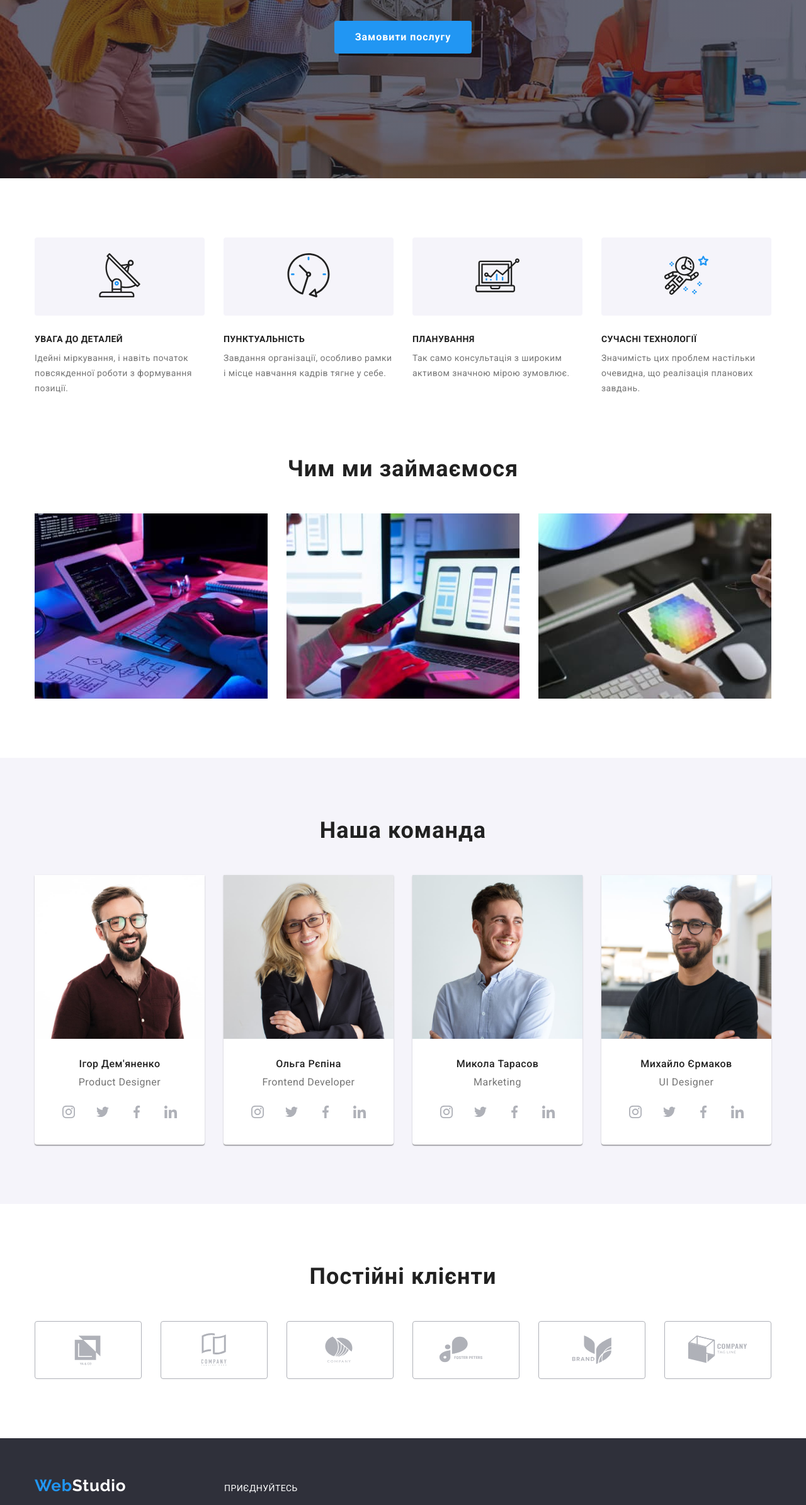
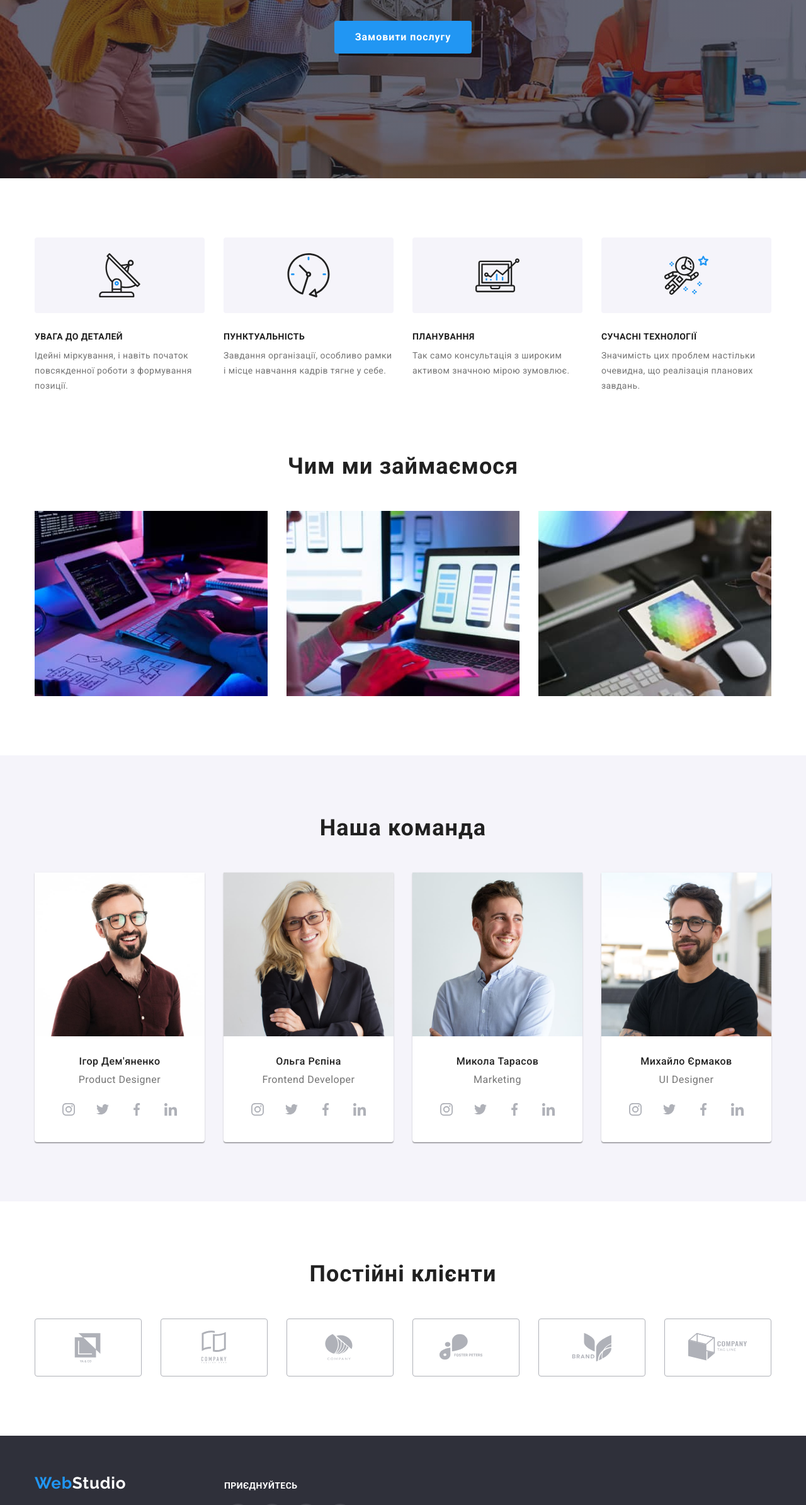
Before and after one commit to myhappyday/goit-markup-hw-04, a plain HTML site: page index.html in a window 1280 px wide. Shown: the part 398-2787 px from the top of the page at 63% size. Drawn offline with nearby package versions, Linux system fonts and the light colour scheme.

Commit message:
Задає шлях до іконок в Header

```diff
--- a/index.html
+++ b/index.html
@@ -41,7 +41,7 @@
           <li class="header-contacts-item">
             <a class="header-contacts link" href="mailto:info@devstudio.com">
               <svg class="header-contacts-icon" width="16" height="12">
-                <use href="/images/icons.svg#icon-envelope"></use>
+                <use href="./images/icons.svg#icon-envelope"></use>
               </svg>
               info@devstudio.com
             </a>
@@ -49,7 +49,7 @@
           <li class="header-contacts-item">
             <a class="header-contacts link" href="tel:+380961111111">
               <svg class="header-contacts-icon" width="10" height="16">
-                <use href="/images/icons.svg#icon-smartphone"></use>
+                <use href="./images/icons.svg#icon-smartphone"></use>
               </svg>
               +38 096 111 11 11
             </a>
--- a/styles/styles.css
+++ b/styles/styles.css
@@ -235,7 +235,11 @@ img {
 }
 
 .benefits-icons {
-  padding: 25px 100px;
+  /* padding: 25px 100px; */
+  display: flex;
+  justify-content: center;
+  align-items: center;
+  height: 120px;
   margin-bottom: 30px;
   background-color: var(--section-bg-color);
   border-radius: 4px;
@@ -494,6 +498,7 @@ address {
 }
 
 .footer-text {
+  font-weight: 700;
   margin-bottom: 20px;
   font-size: 14px;
   line-height: 1.14;
```
Also changed, not shown: portfolio.html (+2 -2 lines).
